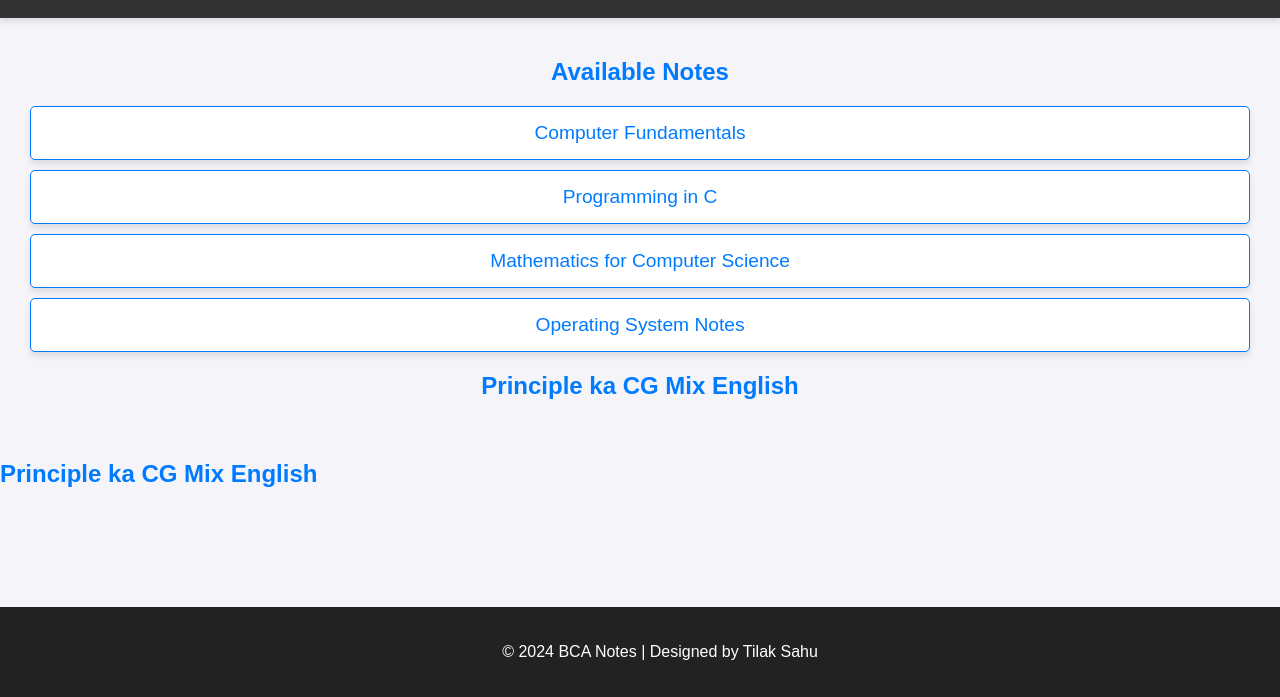
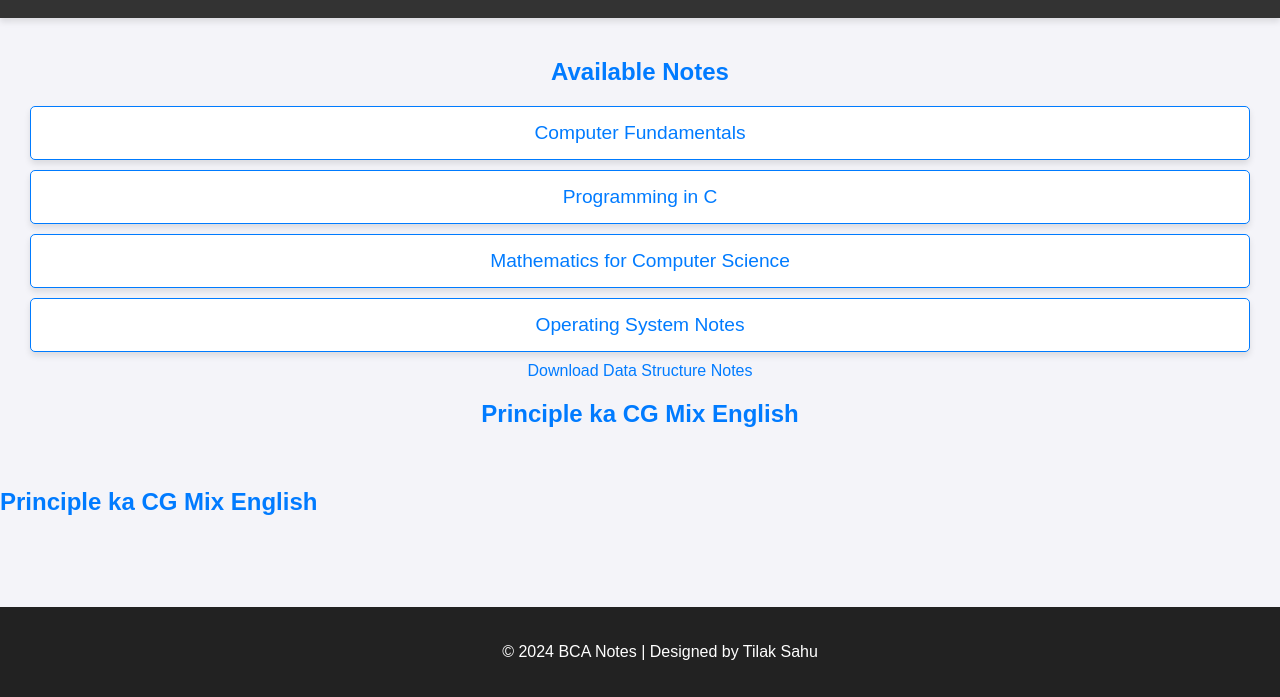
Before and after one commit to tilaksahu001/BCA_Notes, a plain HTML site: page notes.html in a window 1280 px wide. Shown: the part 103-800 px from the top of the page. Drawn offline with Linux system fonts and the light colour scheme.

Commit message:
Update notes.html

```diff
--- a/notes.html
+++ b/notes.html
@@ -24,6 +24,7 @@
             <li><a href="notes/programming-in-c.pdf" target="_blank" class="note-item">Programming in C</a></li>
             <li><a href="notes/mathematics.pdf" target="_blank" class="note-item">Mathematics for Computer Science</a></li>
             <li><a href="notes/operating-system-notes.pdf" target="_blank" class="note-item">Operating System Notes</a></li>
+            <a href="https://tilaksahu001.github.io/BCA_Notes/notes.html/raw/main/data%20structure%20notes.docx" download>Download Data Structure Notes</a>
         </ul>
 
         <section>
```
